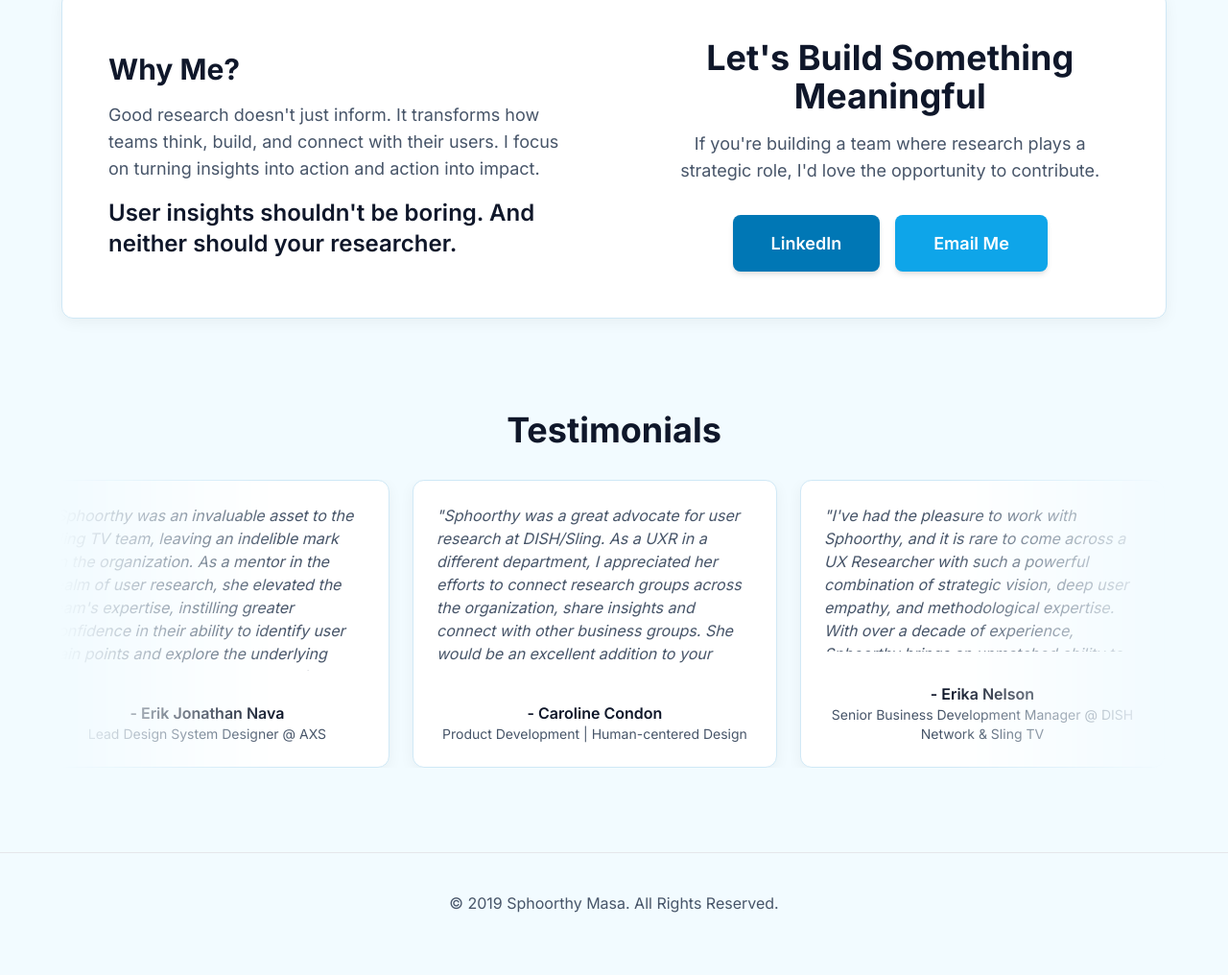
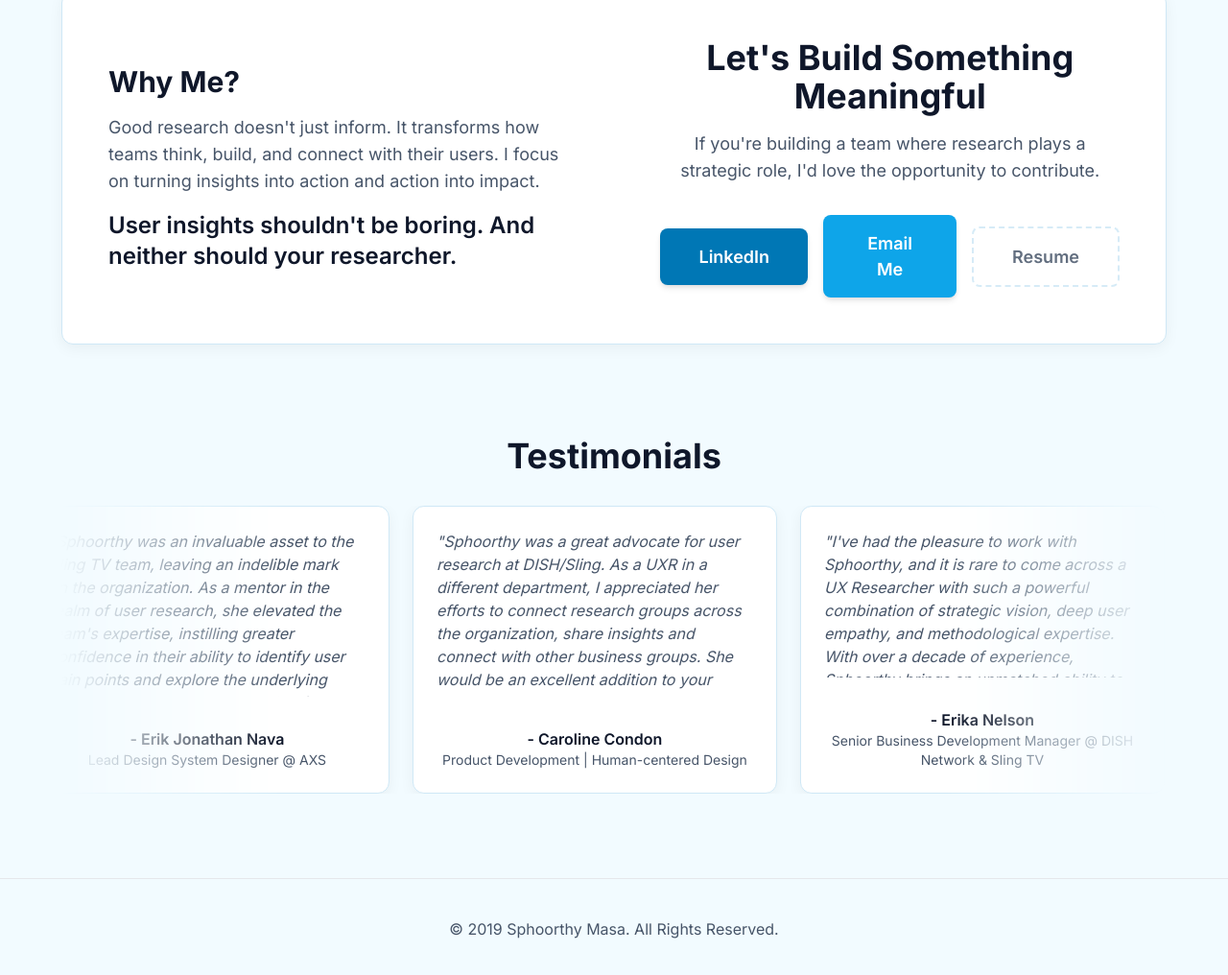
Before and after one commit to pvnskj/SphoorthyMasa, a website: page public/index.html in a window 1280 px wide. Shown: the part 2173-3189 px from the top of the page at 96% size. Before the commit the page ends 3166 px from the top, so only its background shows below. Drawn offline with nearby package versions, Linux system fonts and the light colour scheme; files whose address does not match are found by name.

Commit message:
Convert resume placeholder to button

```diff
--- a/public/index.html
+++ b/public/index.html
@@ -376,6 +376,18 @@
             background-color: #005e9c;
             box-shadow: 0 4px 15px rgba(0, 119, 181, 0.3);
             transform: scale(1.03);
+        }
+
+        .btn-resume {
+            background-color: transparent;
+            color: var(--color-text-secondary);
+            border: 2px dashed var(--color-border);
+            box-shadow: none;
+            cursor: not-allowed;
+            opacity: 0.85;
+        }
+        .btn-resume:hover {
+            transform: none;
         }
 
         /* --- Cascade Breeze Testimonials --- */
@@ -1008,6 +1020,10 @@
                                 </a>
                                 <a href="mailto:Sphoorthy.Masa@outlook.com" class="btn-contact btn-email">
                                     Email Me
+                                </a>
+                                <a href="#" class="btn-contact btn-resume" role="button" aria-label="Resume link coming soon. Hosting link will be published soon." aria-disabled="true">
+                                    Resume
+                                    <span class="sr-only">Resume link coming soon. Hosting link will be published soon.</span>
                                 </a>
                             </div>
                         </div>
```
